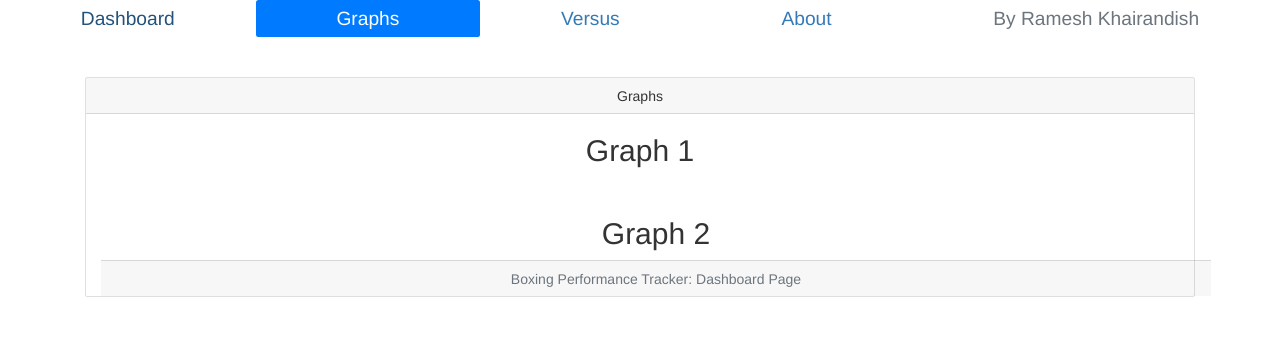
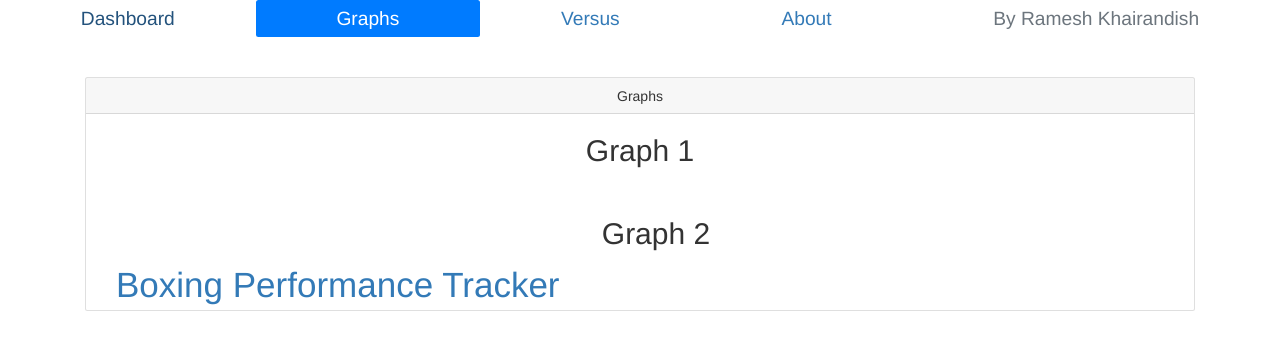
Before and after one commit to rkhairandish/HonoursProject, a website: page CODE/Graph.html in a window 1280 px wide. Drawn offline with nearby package versions, Linux system fonts and the light colour scheme; no server answers.

Commit message:
Logo/Title on webpages is now a link to the Dashboard page

```diff
--- a/CODE/Graph.html
+++ b/CODE/Graph.html
@@ -51,9 +51,7 @@
 			<h2>Graph 2</h2>
 		<div id="chart2"></div>
 		<div id="spikes2"></div>
-			<div class="card-footer text-muted">
-				Boxing Performance Tracker: Dashboard Page
-			</div>
+			<a class="navbar-brand" href="/index.html" style="font-size:250%;">Boxing Performance Tracker</a>
 	</div>
 	<script src="javascripts/create-graph.js"></script>
 	<script src="https://code.jquery.com/jquery-3.2.1.slim.min.js" integrity="sha384-KJ3o2DKtIkvYIK3UENzmM7KCkRr/rE9/Qpg6aAZGJwFDMVNA/GpGFF93hXpG5KkN"
```
Also changed, not shown: CODE/About.html (+1 -1 lines), CODE/Versus Page.html (+1 -1 lines).
